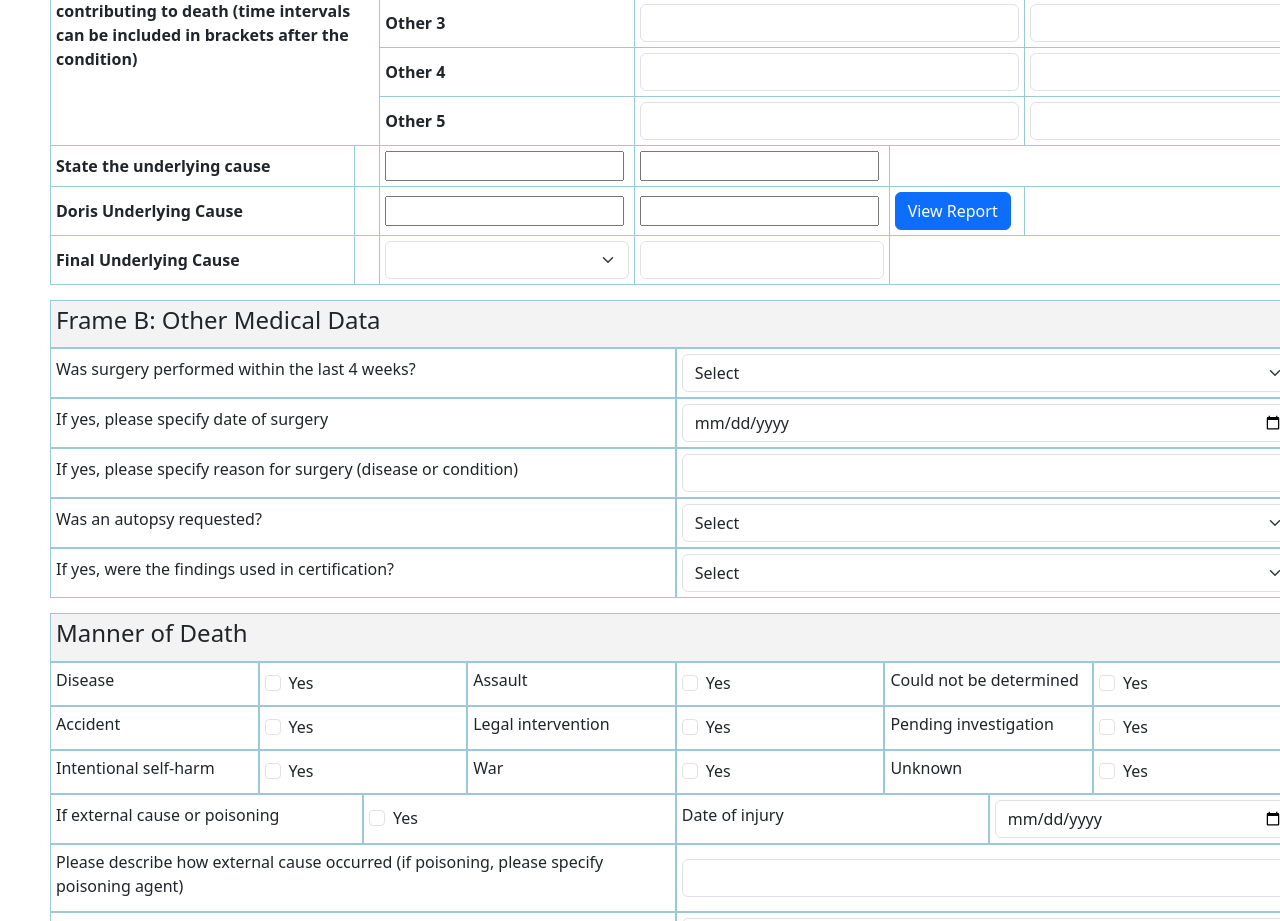
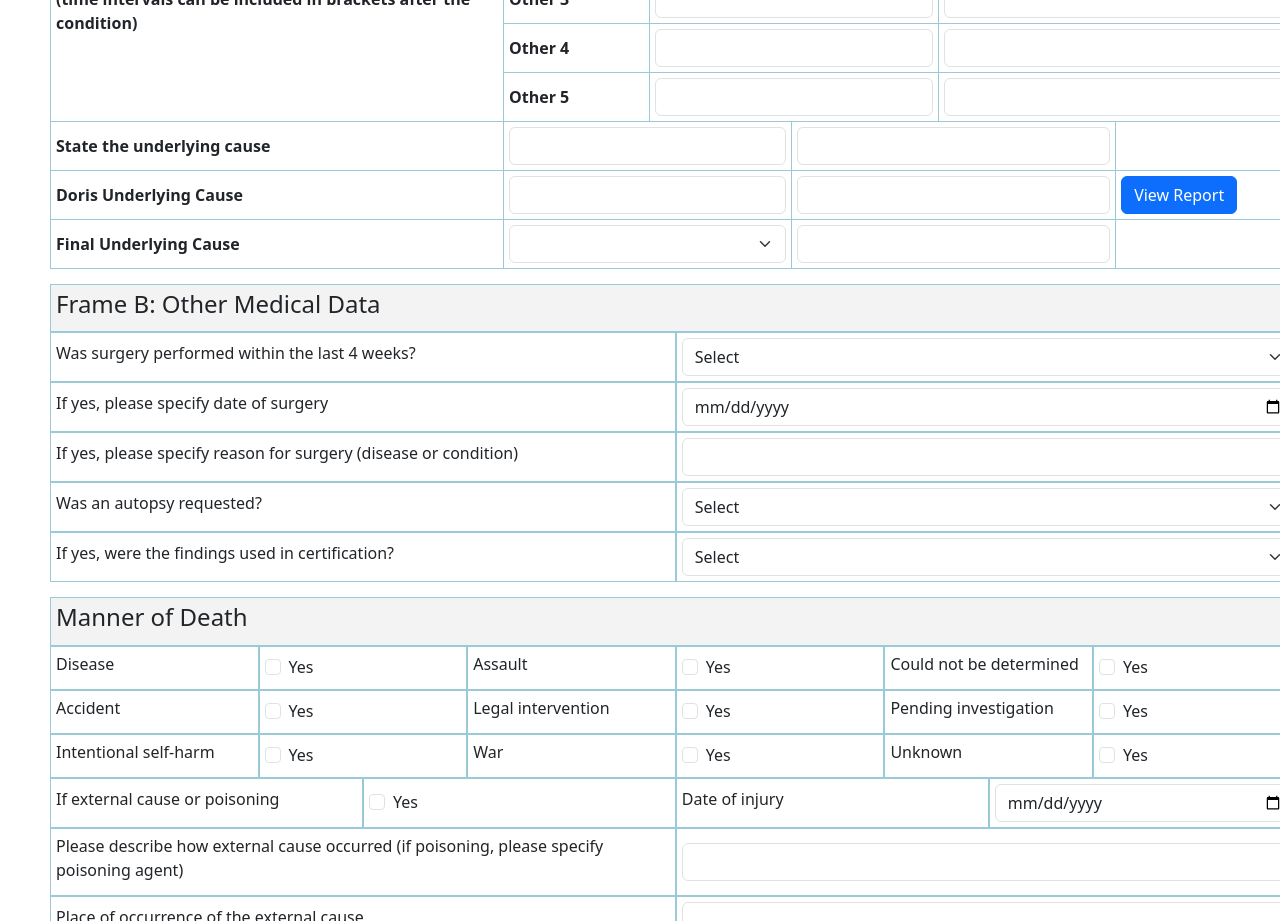
Before and after one commit to WalterTwijukye/mccod-local-react, a React (Vite) app: page / in a window 1280 px wide. Shown: the part 1200-2121 px from the top of the page. Built offline with nearby package versions, Linux system fonts and the light colour scheme.

Commit message:
underlying causes styles

```diff
--- a/src/components/MedFormDeath.tsx
+++ b/src/components/MedFormDeath.tsx
@@ -621,23 +621,24 @@ const MedFormDeath: React.FC = () => {
 
 
                                 <tr>
-                                    <th>State the underlying cause</th>
-                                    <th></th>
-                                    <td>
+                                    <th colSpan={2}>State the underlying cause</th>
+                                    <td colSpan={2}>
                                     <input
                                         type="text"
                                         id="State_Underlying_Cause"
                                         name="State_Underlying_Cause"
+                                        className="form-control"
                                         value={formData.State_Underlying_Cause}
                                         onChange={handleInputChange}
                                         autoComplete="off"
                                     />
                                     </td>
-                                    <td>
+                                    <td colSpan={2}>
                                     <input
                                         type="text"
                                         id="State_Underlying_CauseCode"
                                         name="State_Underlying_Cause_Code"
+                                        className="form-control"
                                         value={formData.State_Underlying_Cause_Code}
                                         onChange={handleInputChange}
                                         autoComplete="off"
@@ -646,63 +647,46 @@ const MedFormDeath: React.FC = () => {
                                 </tr>
 
                                 <tr>
-                                    <th>Doris Underlying Cause</th>
-                                    <th></th>
-                                    <td>
+                                    <th colSpan={2}>Doris Underlying Cause</th>
+                                    <td colSpan={2}>
                                     <input
                                         type="text"
                                         id="Doris_Underlying_Cause"
                                         name="Doris_Underlying_Cause"
+                                        className="form-control"
                                         value={formData.Doris_Underlying_Cause}
                                         onChange={handleInputChange}
                                         autoComplete="off"
                                     />
                                     </td>
-                                    <td>
+                                    <td colSpan={2}>
                                     <input
                                         type="text"
                                         id="dorisCode"
                                         name="dorisCode"
+                                        className="form-control"
                                         value={formData.dorisCode}
                                         onChange={handleInputChange}
                                         autoComplete="off"
                                     />
                                     </td>
-                                    <td>
+                                    <td colSpan={2}>
                                     <button type="button" className="btn btn-primary" data-bs-toggle="modal" data-bs-target="#exampleModal">
                                         View Report
                                     </button>
 
-                                    {/* Bootstrap Modal */}
-                                    <div className="modal fade" id="exampleModal" tabIndex={-1} aria-labelledby="exampleModalLabel" aria-hidden="true">
-                                        <div className="modal-dialog">
-                                        <div className="modal-content">
-                                            <div className="modal-header">
-                                            <h5 className="modal-title" id="exampleModalLabel">Doris Report</h5>
-                                            <button type="button" className="btn-close" data-bs-dismiss="modal" aria-label="Close"></button>
-                                            </div>
-                                            <div className="modal-body">
-                                            <p style={{ whiteSpace: "pre-line" }}>report</p>
-                                            </div>
-                                            <div className="modal-footer">
-                                            <button type="button" className="btn btn-secondary" data-bs-dismiss="modal">Cancel</button>
-                                            <button type="button" className="btn btn-primary">Ok</button>
-                                            </div>
-                                        </div>
-                                        </div>
-                                    </div>
+
                                     </td>
                                 </tr>
 
                                 <tr>
-                                    <th>Final Underlying Cause</th>
-                                    <th></th>
-                                    <td>
+                                    <th colSpan={2}>Final Underlying Cause</th>
+                                    <td colSpan={2}>
                                     <select id="Final_Underlying_Cause" name="Final_Underlying_CauseCode" onChange={handleInputChange} className="form-select">
-                                        <option value="" disabled hidden>Select an option</option>
+                                        <option value="" disabled>Select an option</option>
                                     </select>
                                     </td>
-                                    <td>
+                                    <td colSpan={2}>
                                     <input
                                         type="text"
                                         className="form-control"
```
